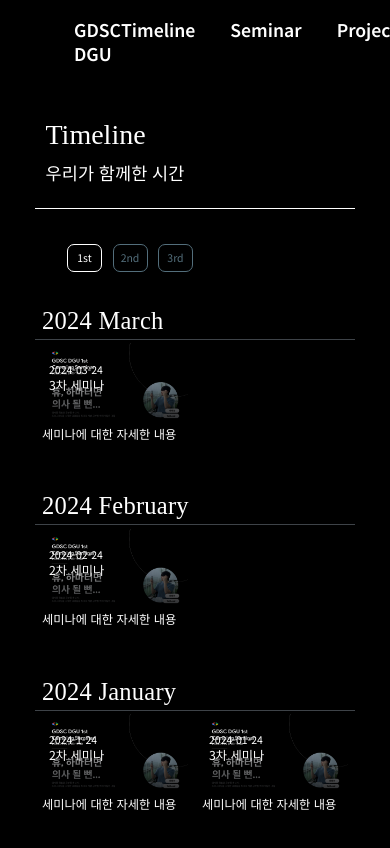
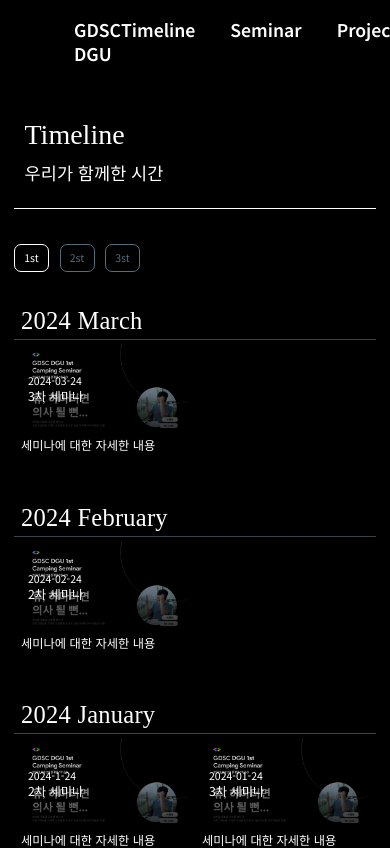
Before and after one commit to GDSC-DGU/gdsc-dgu, a Next.js app: page /timeline in a window 390 px wide. Shown: the top 848 px of the page. Built offline with nearby package versions, Linux system fonts and the light colour scheme; a web font is replaced by a local one.

Commit message:
✨Feat: 타임라인 페이지 반응형 적용 #30

```diff
--- a/src/app/timeline/page.tsx
+++ b/src/app/timeline/page.tsx
@@ -1,4 +1,3 @@
-// src/app/timeline/page.tsx
 'use client';
 import React, { useState } from 'react';
 import TimelineHeader from "@/components/timeline/header/TimelineHeader";
@@ -14,11 +13,12 @@ export default function TimelinePage() {
   };
 
   return (
-    <main className="w-full px-10">
+    <main className="flex justify-center">
+      <div className="max-w-[1200px] desktop:px-10 tablet:px-10 px-4">
         <TimelineHeader />
-      <section className="w-4/5 flex flex-col mx-auto my-10">
-        <section className="w-full flex justify-start items-center gap-3">
-          {['1st', '2nd', '3rd'].map(generation => (
+        <section className="mx-auto my-10">
+          <section className="flex justify-start items-center gap-3">
+            {['1st', '2st', '3st'].map(generation => (
               <GenerationButton
                 key={generation}
                 label={generation}
@@ -29,6 +29,7 @@ export default function TimelinePage() {
           </section>
         </section>
         <TimelineMonthlyPart timelineData={TIMELINE_CARDS_INFO[activeGeneration]} />
+      </div>
     </main>
   );
 };
```
Lines whose indentation alone changed are shown as unchanged.
